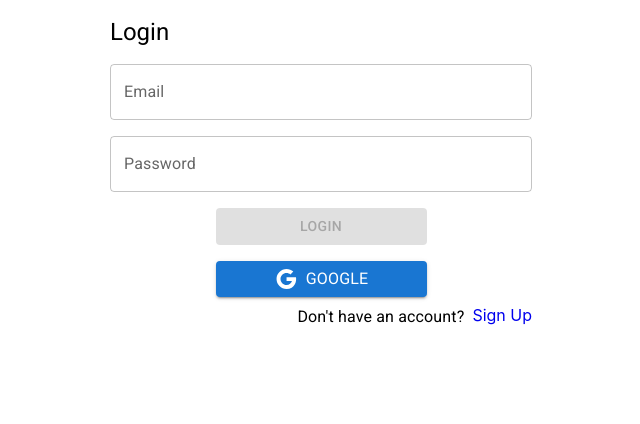
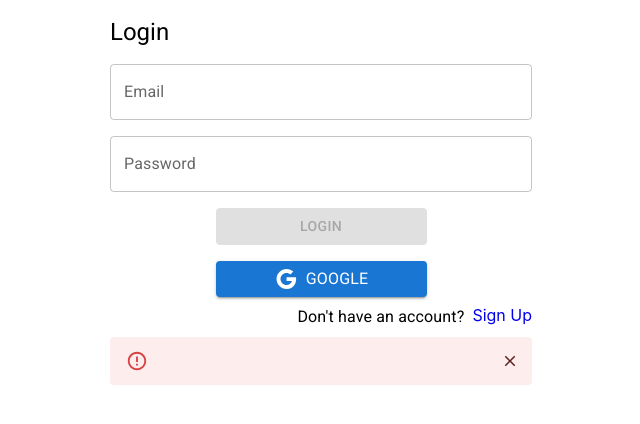
Before and after one commit to joseanher81/mi-trip, a React (Create React App) app: page /auth/login in a window 1280 px wide. Shown: the top 424 px of the page, without its empty margins (319-959 px from the left). Built offline with nearby package versions, Linux system fonts and the light colour scheme; no server answers.

Commit message:
Improved form validations

```diff
--- /dev/null
+++ b/src/auth/components/ErrorAlert.tsx
@@ -0,0 +1,38 @@
+import { Alert, Collapse, IconButton } from "@mui/material";
+import { Box } from "@mui/system";
+import CloseIcon from '@mui/icons-material/Close';
+import { useState } from 'react';
+
+interface Props {
+    message?: string | null
+}
+
+export const ErrorAlert = ({message}: Props) => {
+
+    const [alertOpen, setAlertOpen] = useState(true);
+
+    return (
+        <Box sx={{ width: '100%' }}>
+            <Collapse in={alertOpen}>
+                <Alert
+                    severity="error"
+                    action={
+                        <IconButton
+                            aria-label="close"
+                            color="inherit"
+                            size="small"
+                            onClick={() => {
+                                setAlertOpen(false);
+                            }}
+                        >
+                            <CloseIcon fontSize="inherit" />
+                        </IconButton>
+                    }
+                    sx={{ mb: 2 }}
+                >
+                    { message }
+                </Alert>
+            </Collapse>
+        </Box>
+    )
+}
--- a/src/auth/pages/LoginPage.tsx
+++ b/src/auth/pages/LoginPage.tsx
@@ -1,29 +1,26 @@
 import { FormEvent } from "react";
 import { Link } from 'react-router-dom';
-import { Button, Grid, TextField, Typography } from "@mui/material"
+import { Alert, AlertTitle, Button, Grid, TextField, Typography } from "@mui/material"
 import { AuthLayout } from "../layout/AuthLayout"
 import { useAuthStore, useForm } from './../../hooks';
 import { Google } from "@mui/icons-material";
+import { ErrorAlert } from "../components/ErrorAlert";
+import { email, password } from './../../validators';
+
+const validations = { email, password }
+
 
 const initState = {
     email: '',
     password: ''
 }
 
-const formValidations = {
-    email: [ (value: string ) => {
-        const regex = /^(([^<>()[\]\\.,;:\s@"]+(\.[^<>()[\]\\.,;:\s@"]+)*)|(".+"))@((\[[0-9]{1,3}\.[0-9]{1,3}\.[0-9]{1,3}\.[0-9]{1,3}\])|(([a-zA-Z\-0-9]+\.)+[a-zA-Z]{2,}))$/;
-        return regex.test(value);
-        }, ''],
-    password: [ ( value: string ) => value.length >= 6, '']
-
-}
 
 export const LoginPage = () => {
 
-    const { startLoginWithEmailAndPassword, startGoogleLogIn } = useAuthStore();
+    const { startLoginWithEmailAndPassword, startGoogleLogIn, errorMessage } = useAuthStore();
 
-    const { email, password, onChange, isFormValid } = useForm( initState, formValidations );
+    const { email, password, onChange, isFormValid } = useForm( initState, validations );
 
     // Normal Login
     const onSubmit = ( event: FormEvent<HTMLFormElement> ) => {
@@ -101,12 +98,20 @@ export const LoginPage = () => {
                         </Grid>
                     </Grid>
 
-                    <Grid container direction='row' justifyContent='end' mt={ 1 }>
+                    <Grid container direction='row' justifyContent='end' mt={ 1 } mb={1}>
                         <Typography sx={{ mr: 1 }}>Don't have an account?</Typography>
                         <Link color='inherit' to="/auth/signup">
                             Sign Up
                         </Link>
                     </Grid>
+
+                    <ErrorAlert message={ errorMessage }/>
+
+                    {/* <Alert onClose={() => {}} severity="error" >
+                        <AlertTitle>Error</AlertTitle>
+                        { errorMessage }
+                    </Alert> */}
+
                 </form>
 
         </AuthLayout>
--- a/src/auth/pages/SignUpPage.tsx
+++ b/src/auth/pages/SignUpPage.tsx
@@ -3,6 +3,9 @@ import { Link } from 'react-router-dom';
 import { Grid, TextField, Button, Typography } from '@mui/material';
 import { AuthLayout } from '../layout/AuthLayout';
 import { useAuthStore, useForm } from '../../hooks';
+import { displayName, email, password }  from './../../validators';
+
+const validations = { displayName, email, password }
 
 const initState = {
     displayName: '',
@@ -10,21 +13,11 @@ const initState = {
     password: ''
 }
 
-const formValidations = {
-    displayName: [ ( value: string ) => value.length >= 6, 'The name must have at least 6 characters'],
-    email: [ (value: string ) => {
-        const regex = /^(([^<>()[\]\\.,;:\s@"]+(\.[^<>()[\]\\.,;:\s@"]+)*)|(".+"))@((\[[0-9]{1,3}\.[0-9]{1,3}\.[0-9]{1,3}\.[0-9]{1,3}\])|(([a-zA-Z\-0-9]+\.)+[a-zA-Z]{2,}))$/;
-        return regex.test(value);
-        }, 'The email is not valid'],
-    password: [ ( value: string ) => value.length >= 6, 'The password must have at least 6 characters']
-
-}
-
 export const SignUpPage = () => {
 
     const { startCreatingUserWithEmailAndPassword } = useAuthStore();
 
-    const { displayName, email, password, displayNameValid, emailValid, passwordValid, onChange, isFormValid } = useForm(initState, formValidations);
+    const { displayName, email, password, displayNameValid, emailValid, passwordValid, onChange, isFormValid } = useForm(initState, validations);
 
     const onSubmit = ( event: FormEvent<HTMLFormElement>) => {
         event.preventDefault();
--- a/src/hooks/useAuthStore.ts
+++ b/src/hooks/useAuthStore.ts
@@ -46,7 +46,7 @@ export const useAuthStore = () => {
             const resp = await loginWithGoogle();
 
             // in case of ERROR -> logout
-            if( !resp.ok ) dispatch( onLogout( resp.errorMessage ) );
+            if( !resp.ok ) return dispatch( onLogout( resp.errorMessage ) );
 
             // everything ok -> login
             dispatch( onLogin( resp ) );
--- a/src/store/auth/thunks.js
+++ b/src/store/auth/thunks.js
@@ -16,7 +16,7 @@ export const startGoogleLogIn = () => {
         const resp = await loginWithGoogle();
 
         // in case of ERROR -> logout
-        if( !resp.ok ) dispatch( onLogout( resp.errorMessage ) );
+        if( !resp.ok ) return dispatch( onLogout( resp.errorMessage ) );
 
         // everything ok -> login
         dispatch( onLogin( resp ) );
@@ -30,7 +30,7 @@ export const startLoginWithEmailAndPassword = ( { email, password } ) => {
         const resp = await loginWithEmailPassword( { email, password });
 
         // in case of ERROR -> logout
-        if( !resp.ok ) dispatch( onLogout( resp.errorMessage ) );
+        if( !resp.ok ) return dispatch( onLogout( resp.errorMessage ) );
 
         // everything ok -> login
         dispatch( onLogin( resp ) );
@@ -44,7 +44,7 @@ export const startCreatingUserWithEmailAndPassword = ( { email, password, displa
         const resp = await registerUserWithEmailPassword( { email, password, displayName } );
 
         // in case of ERROR -> logout
-        if( !resp.ok ) dispatch( onLogout( resp.errorMessage ));
+        if( !resp.ok ) return dispatch( onLogout( resp.errorMessage ));
 
         // everything ok -> login
         dispatch( onLogin( resp ) );
--- /dev/null
+++ b/src/validators/index.ts
@@ -0,0 +1,7 @@
+
+    export const displayName = [ ( value: string ) => value.length >= 6, 'The name must have at least 6 characters'];
+    export const email = [ (value: string ) => {
+        const regex = /^(([^<>()[\]\\.,;:\s@"]+(\.[^<>()[\]\\.,;:\s@"]+)*)|(".+"))@((\[[0-9]{1,3}\.[0-9]{1,3}\.[0-9]{1,3}\.[0-9]{1,3}\])|(([a-zA-Z\-0-9]+\.)+[a-zA-Z]{2,}))$/;
+        return regex.test(value);
+        }, 'The email is not valid'];
+    export const password= [ ( value: string ) => value.length >= 6, 'The password must have at least 6 characters'];
```
